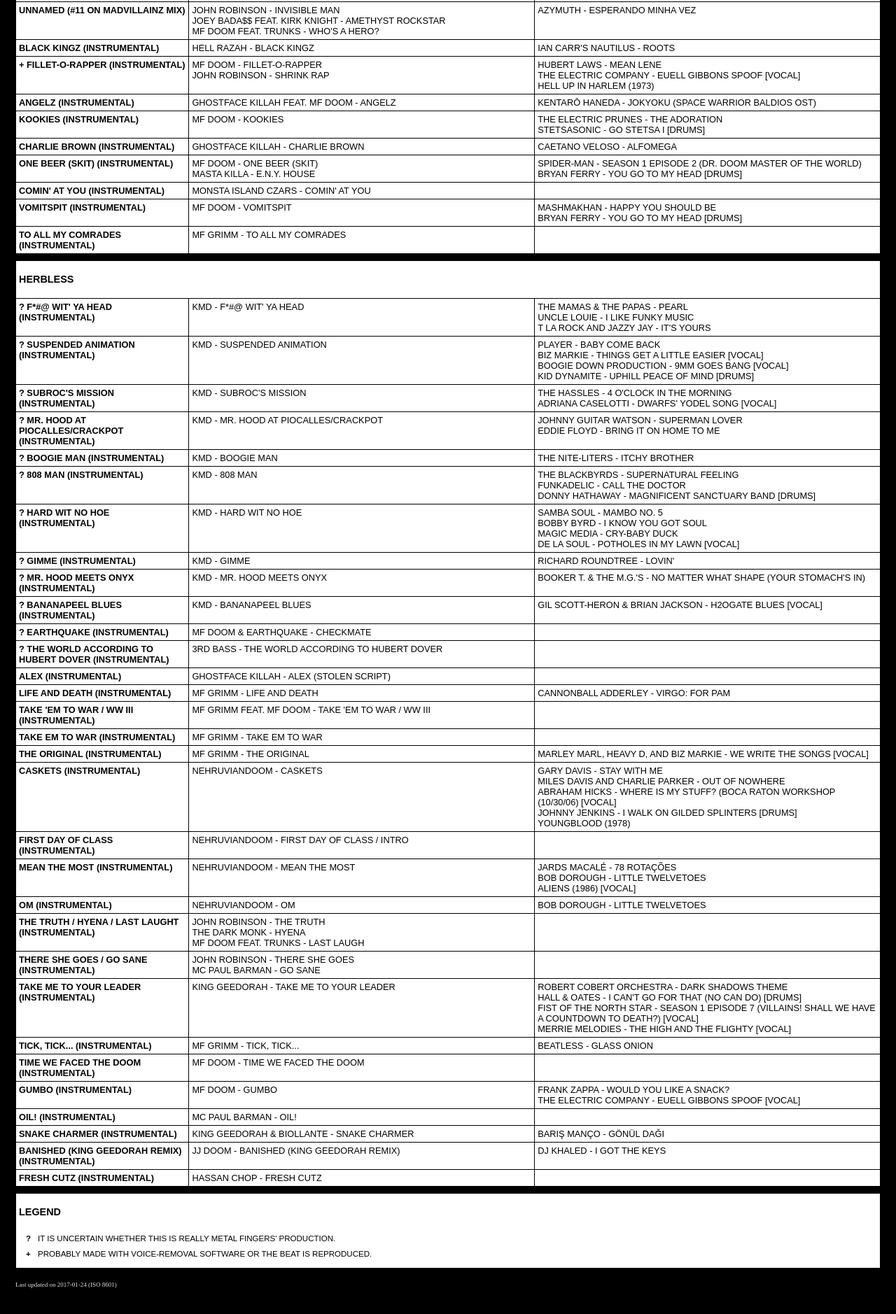
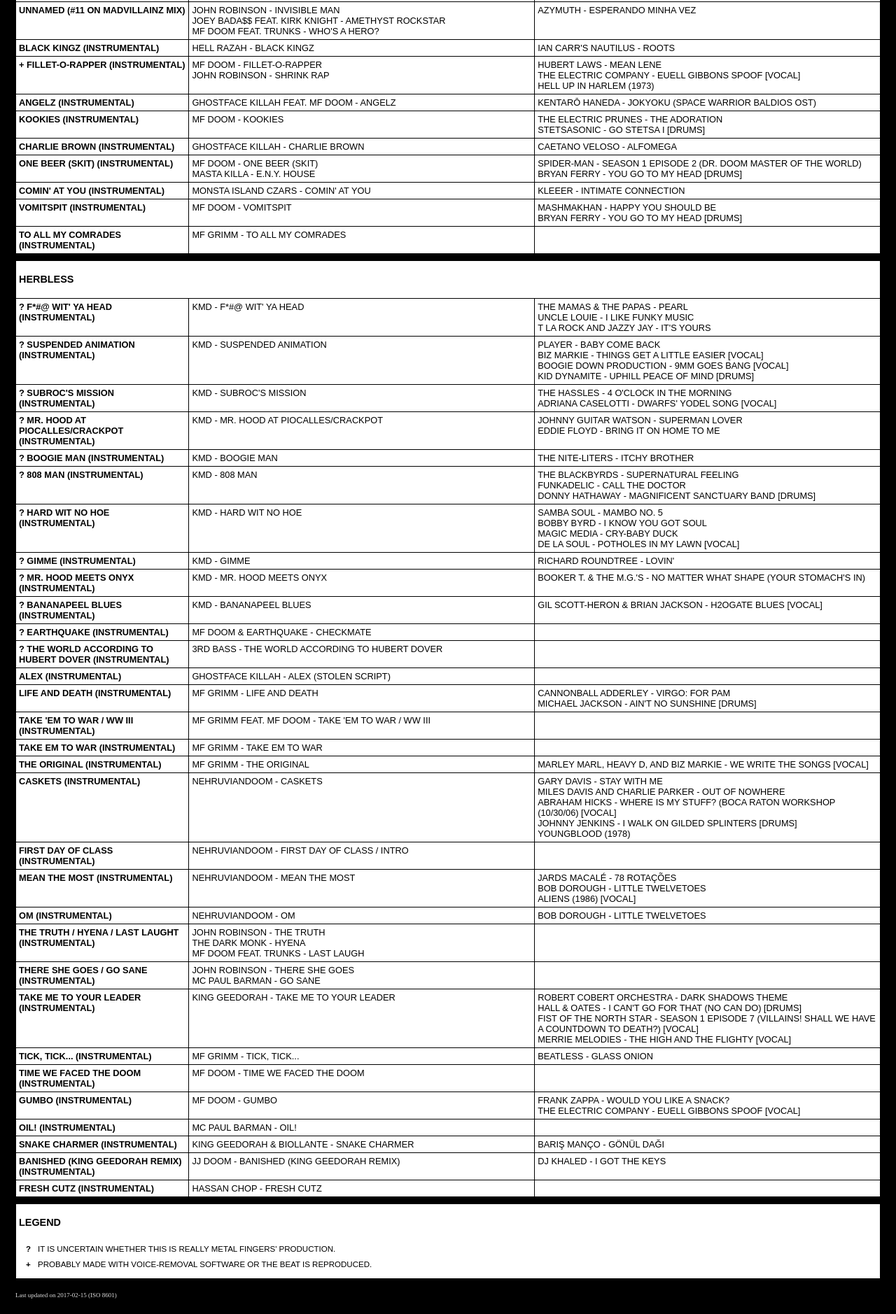
Before and after one commit to special-herbs/special-herbs.github.io, a plain HTML site: page index.html in a window 1280 px wide. Shown: the part 5888-7766 px from the top of the page at 70% size. Drawn offline with Linux system fonts and the light colour scheme.

Commit message:
added some samples

```diff
--- a/herbs.json
+++ b/herbs.json
@@ -1102,7 +1102,7 @@
             },
             "Comin' At You (Instrumental)": {
                 "samples": [
-                    ""
+                    "Kleeer - Intimate Connection"
                 ],
                 "songs": [
                     "Monsta Island Czars - Comin' At You"
@@ -1247,7 +1247,8 @@
             },
             "Life And Death (Instrumental)": {
                 "samples": [
-                    "Cannonball Adderley - Virgo: For Pam"
+                    "Cannonball Adderley - Virgo: For Pam",
+                    "Michael Jackson - Ain't No Sunshine [drums]"
                 ],
                 "songs": [
                     "MF Grimm - Life And Death"
--- a/index.html
+++ b/index.html
@@ -3294,8 +3294,8 @@ a.style3 {
     </td>
     <td>
 
-      <a class="style3" href="http://youtube.com/results?search_query=">
-
+      <a class="style3" href="http://youtube.com/results?search_query=Kleeer - Intimate Connection">
+      Kleeer - Intimate Connection
       </a><br />
 
     </td>
@@ -3696,6 +3696,10 @@ a.style3 {
 
       <a class="style3" href="http://youtube.com/results?search_query=Cannonball Adderley - Virgo: For Pam">
       Cannonball Adderley - Virgo: For Pam
+      </a><br />
+
+      <a class="style3" href="http://youtube.com/results?search_query=Michael Jackson - Ain't No Sunshine [drums]">
+      Michael Jackson - Ain't No Sunshine [drums]
       </a><br />
 
     </td>
@@ -4118,6 +4122,6 @@ a.style3 {
   </tr>
 </table>
 <br />
-<span class="updated">Last updated on 2017-01-24 (ISO 8601)</span>
+<span class="updated">Last updated on 2017-02-15 (ISO 8601)</span>
 </body>
 </html>
```
